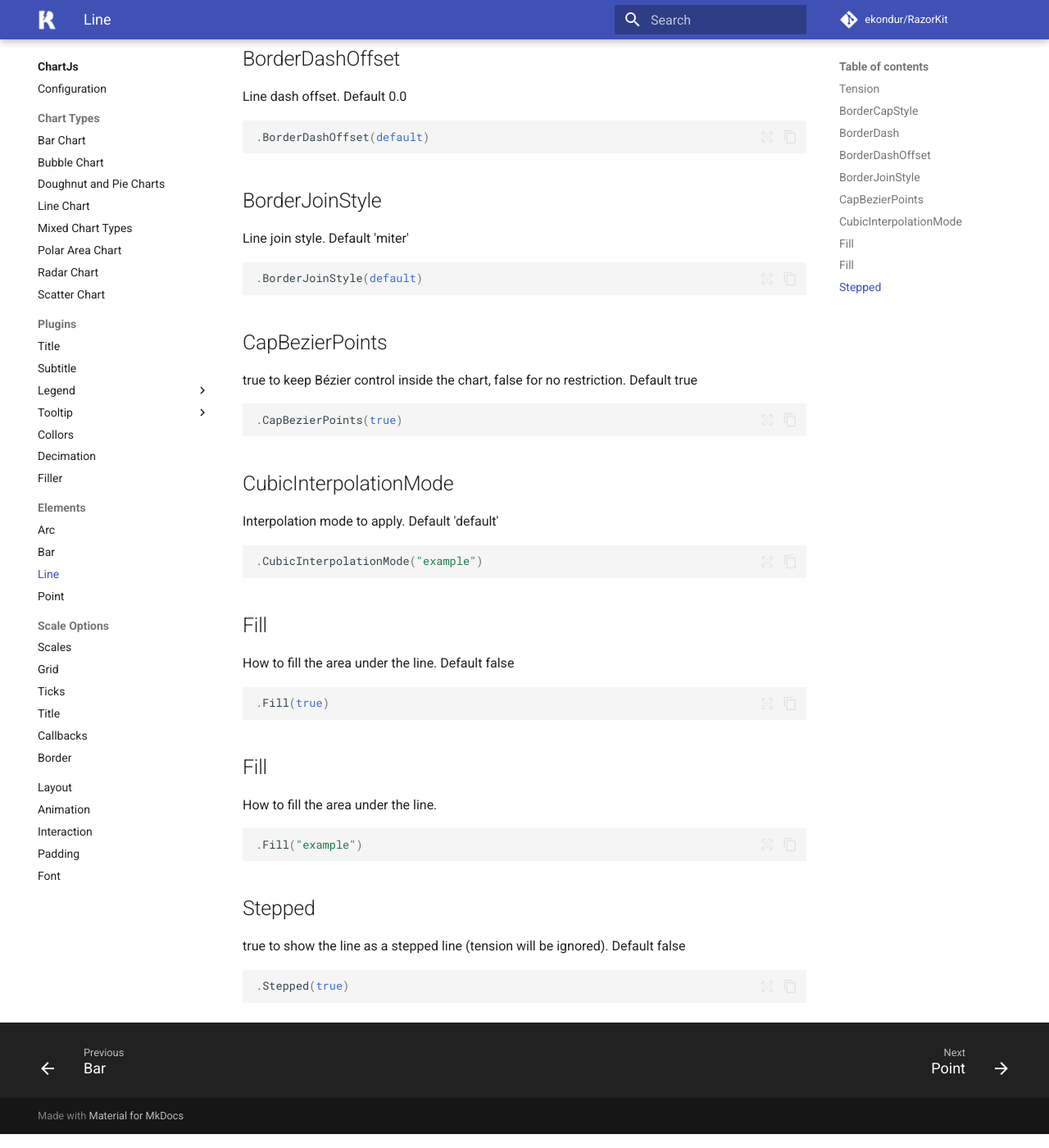
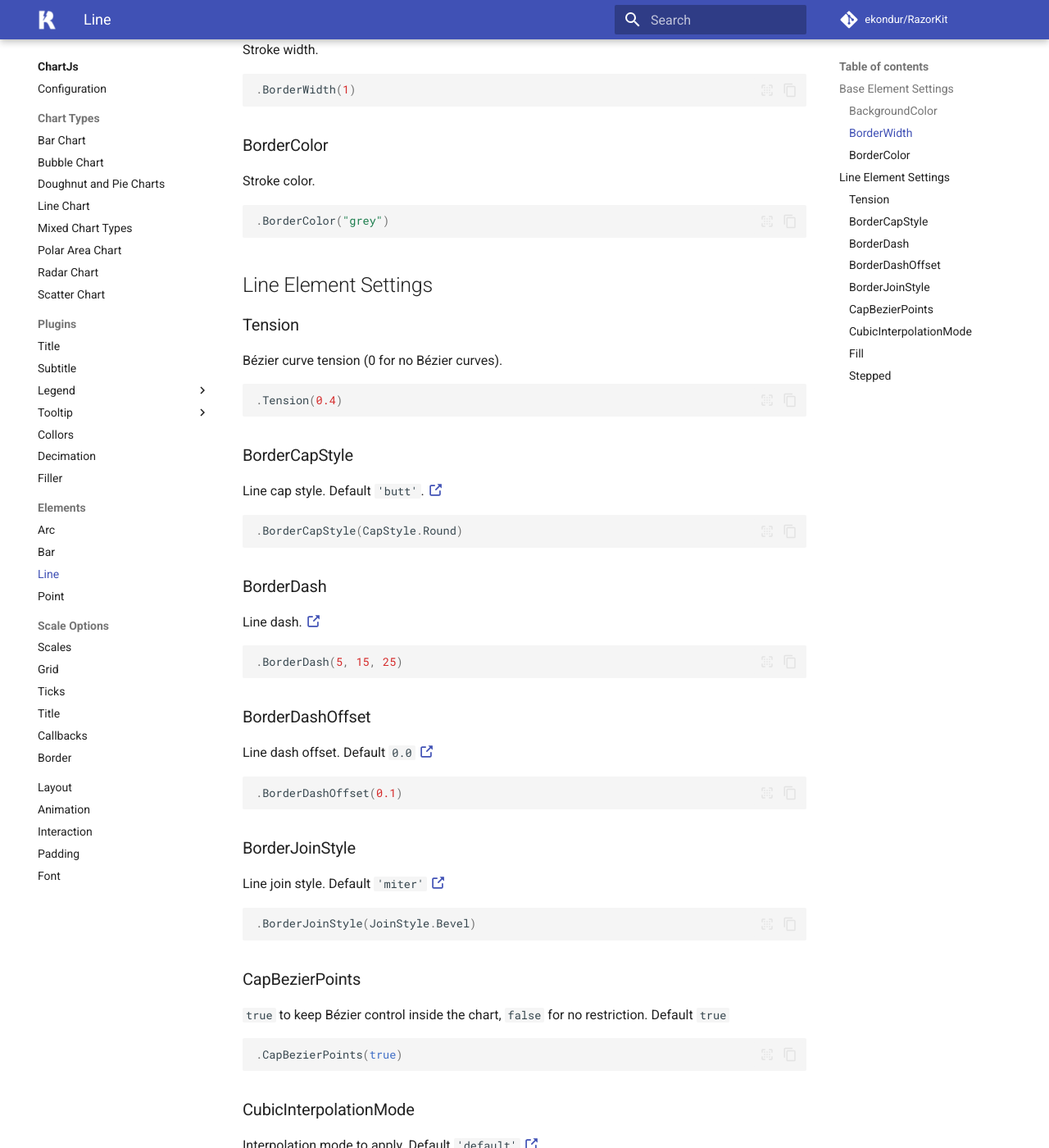
Before and after one commit to ekondur/RazorKit, an MkDocs documentation site: the page built from docs/chartjs/elements/line.md, in a window 1280 px wide and 1400 px high, scrolled down 691 px. Shown: the whole window at 82% size. Built offline with MkDocs 1.6.1 and Material for MkDocs 9.7.7, drawn with Linux system fonts in a browser that asks for light colours; comment, search, counter and statistics services are not loaded; some of the changed text lies outside the part shown.

Commit message:
update element doc

````diff
--- a/docs/chartjs/elements/line.md
+++ b/docs/chartjs/elements/line.md
@@ -1,59 +1,95 @@
-## Tension
+!!! info "Reference [:octicons-link-external-16:](https://www.chartjs.org/docs/latest/configuration/elements.html#line-configuration)"
+	Line elements are used to represent the line in a line chart.
+
+	Namespace: ```options.elements.line```
+
+```csharp hl_lines="3" linenums="1"
+.Options(o => o
+    .Elements(e => e
+        .Line().Tension(0.2).Fill(true)))
+```
+
+## Base Element Settings
+
+### BackgroundColor
+Fill color.
+```csharp
+.BackgroundColor("blue")
+```
+
+### BorderWidth
+Stroke width.
+```csharp
+.BorderWidth(1)
+```
+
+### BorderColor
+Stroke color.
+```csharp
+.BorderColor("grey")
+```
+
+## Line Element Settings
+
+### Tension
 Bézier curve tension (0 for no Bézier curves).
 ```csharp
-.Tension(default)
+.Tension(0.4)
 ```
 
-## BorderCapStyle
-Line cap style. Default 'butt'
+### BorderCapStyle
+Line cap style. Default ```'butt'```.
+[:octicons-link-external-16:](https://developer.mozilla.org/en-US/docs/Web/API/CanvasRenderingContext2D/lineCap)
 ```csharp
-.BorderCapStyle(default)
+.BorderCapStyle(CapStyle.Round)
 ```
 
-## BorderDash
+### BorderDash
 Line dash.
+[:octicons-link-external-16:](https://developer.mozilla.org/en-US/docs/Web/API/CanvasRenderingContext2D/setLineDash)
 ```csharp
-.BorderDash(default)
+.BorderDash(5, 15, 25)
 ```
 
-## BorderDashOffset
-Line dash offset. Default 0.0
+### BorderDashOffset
+Line dash offset. Default ```0.0```
+[:octicons-link-external-16:](https://developer.mozilla.org/en-US/docs/Web/API/CanvasRenderingContext2D/lineDashOffset)
 ```csharp
-.BorderDashOffset(default)
+.BorderDashOffset(0.1)
 ```
 
-## BorderJoinStyle
-Line join style. Default 'miter'
+### BorderJoinStyle
+Line join style. Default ```'miter'```
+[:octicons-link-external-16:](https://developer.mozilla.org/en-US/docs/Web/API/CanvasRenderingContext2D/lineJoin)
 ```csharp
-.BorderJoinStyle(default)
+.BorderJoinStyle(JoinStyle.Bevel)
 ```
 
-## CapBezierPoints
-true to keep Bézier control inside the chart, false for no restriction. Default true
+### CapBezierPoints
+```true``` to keep Bézier control inside the chart, ```false``` for no restriction. Default ```true```
 ```csharp
 .CapBezierPoints(true)
 ```
 
-## CubicInterpolationMode
-Interpolation mode to apply. Default 'default'
+### CubicInterpolationMode
+Interpolation mode to apply. Default ```'default'```
+[:octicons-link-external-16:](https://www.chartjs.org/docs/latest/charts/line.html#cubicinterpolationmode)
 ```csharp
-.CubicInterpolationMode("example")
+.CubicInterpolationMode("monotone")
 ```
 
-## Fill
-How to fill the area under the line. Default false
+### Fill
+How to fill the area under the line. Default ```false```
+[:octicons-link-external-16:](https://www.chartjs.org/docs/latest/charts/area.html#filling-modes)
 ```csharp
 .Fill(true)
 ```
-
-## Fill
-How to fill the area under the line.
 ```csharp
-.Fill("example")
+.Fill("origin")
 ```
 
-## Stepped
-true to show the line as a stepped line (tension will be ignored). Default false
+### Stepped
+```true``` to show the line as a stepped line (tension will be ignored). Default ```false```
 ```csharp
 .Stepped(true)
 ```
````
Also changed, not shown: docs/chartjs/elements/point.md (+52 -22 lines).
